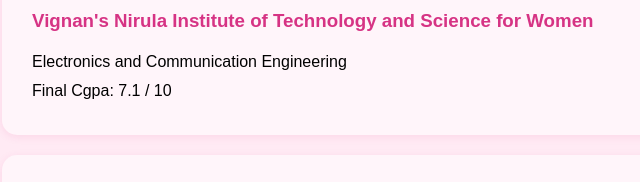
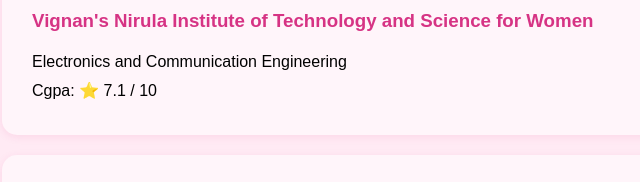
Before and after one commit to SohithaMallina/MyFirstProject, a plain HTML site: page index.html in a window 1280 px wide. Shown: the part 953-1135 px from the top of the page, 94-734 px from the left. Drawn offline with Linux system fonts and the light colour scheme.

Commit message:
added star

```diff
--- a/index.html
+++ b/index.html
@@ -54,7 +54,7 @@
         <div class="Bachelor of Technology">
             <h3>Vignan's Nirula Institute of Technology and Science for Women</h3>
             <p>Electronics and Communication Engineering</p>
-            <span class="gpa">Final Cgpa: 7.1 / 10 </span>
+            <span class="gpa">Cgpa: ⭐ 7.1 / 10 </span>
         </div>
     </section>
 
```
